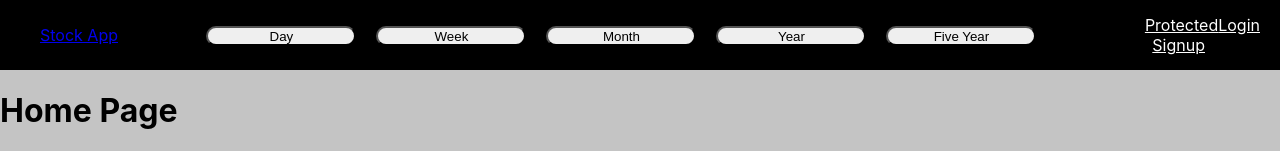
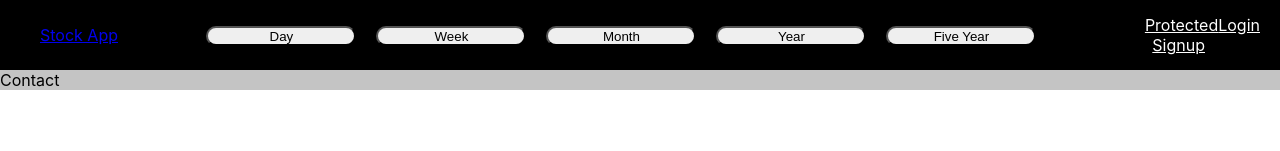
Before and after one commit to team-hack/stockapp, a React (Create React App) app: page /contact in a window 1280 px wide. Shown: the top 151 px of the page. Built offline with nearby package versions, Linux system fonts and the light colour scheme; no server answers.

Commit message:
Adding a contact page

```diff
--- a/src/App.tsx
+++ b/src/App.tsx
@@ -19,6 +19,7 @@ import PrivateRoute from "./components/PrivateRoute";
 
 // Home page
 import HomePage from "./home";
+import Contact from "./contact/Contact";
 
 const App = (): JSX.Element => {
   return (
@@ -43,6 +44,7 @@ const App = (): JSX.Element => {
                 <Route exact path="/signup">
                   <Signup />
                 </Route>
+                <Route exact path="/contact" component={Contact} />
                 <Route path="/" component={HomePage} />
               </Switch>
             </div>
--- /dev/null
+++ b/src/contact/Contact.tsx
@@ -0,0 +1 @@
+export default () => <div>Contact</div>;
```
